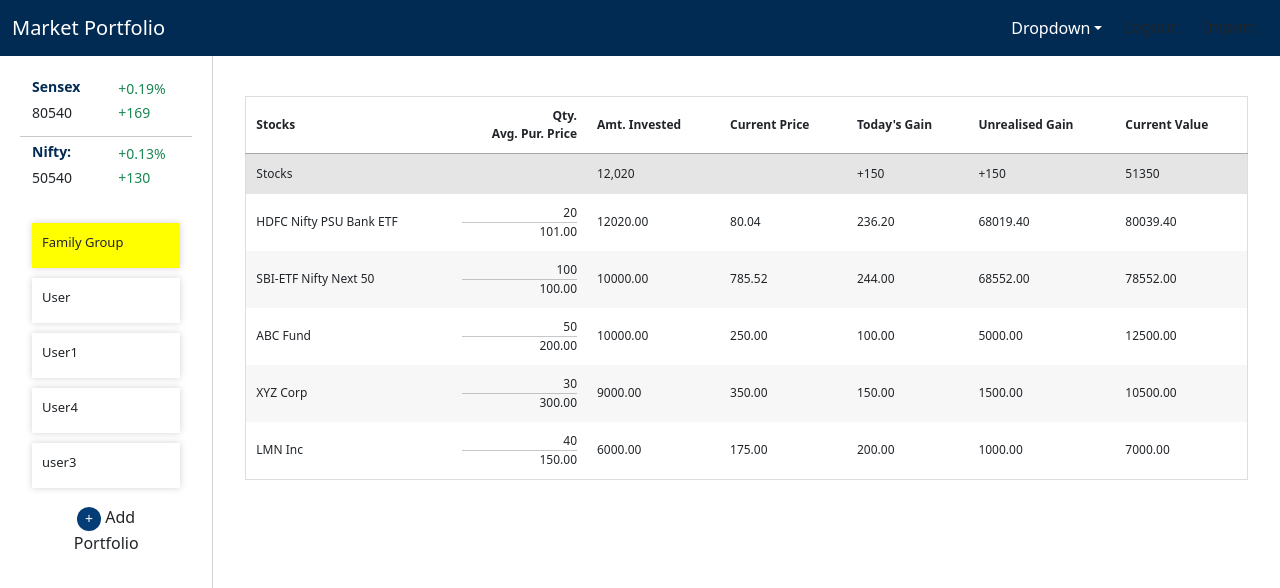
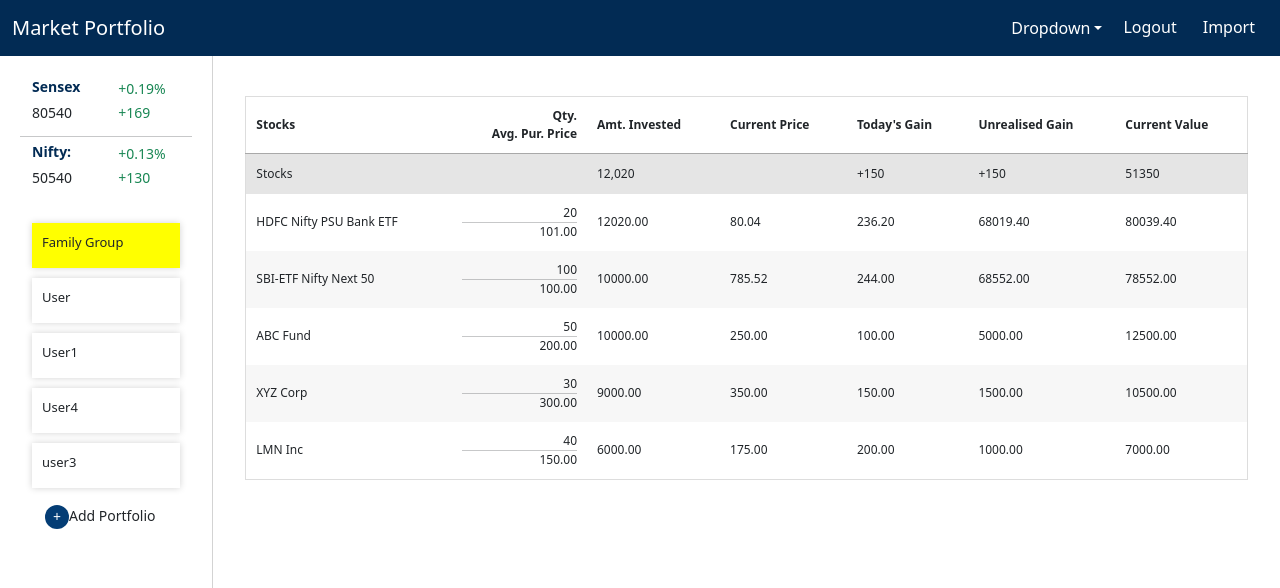
Before and after one commit to Paras-Jaswal/Main-branch, a React (Create React App) app in the folder portfolio/front-end/: page /dashboard in a window 1280 px wide. Shown: the top 588 px of the page. Built offline with nearby package versions, Linux system fonts and the light colour scheme; sample sign-in values are in the browser's storage.

Commit message:
I have updated dash.scss file and sidebar.jsx file

```diff
--- a/portfolio/front-end/src/Components/Dashboard/Dash.scss
+++ b/portfolio/front-end/src/Components/Dashboard/Dash.scss
@@ -131,11 +131,14 @@ position: sticky;
       }
 
       // navbar
-
+      .text {
+        font-size: 14px;
+      }
         .navbar {
           background-color: #022b54;
-        .nav-link, .nav-item {
+        .nav-link, .btn {
           text-decoration: none;
         color:white !important;
 
-        }}
+        }
+      }
--- a/portfolio/front-end/src/Components/Dashboard/Sidebar.jsx
+++ b/portfolio/front-end/src/Components/Dashboard/Sidebar.jsx
@@ -52,7 +52,12 @@ function Sidebar({ onUserClick, activeUser }) {
           <p>{user}</p>
         </div>
       ))}
-      <button className="btn "  type="button" data-bs-toggle="modal" data-bs-target="#exampleModal" onClick={handleShow}><span className="plus">+</span> Add Portfolio</button>
+
+      <button className="btn "  type="button" data-bs-toggle="modal" data-bs-target="#exampleModal" onClick={handleShow}>
+      <div className="d-flex justify-content-between">
+      <span className="plus">+</span>
+      <p className="text"> Add Portfolio</p>
+        </div></button>
 
       {/* Popup */}
       <Modal  dialogClassName="modal-dialog-scrollable" show={show} onHide={handleClose}    backdrop="static"
```
